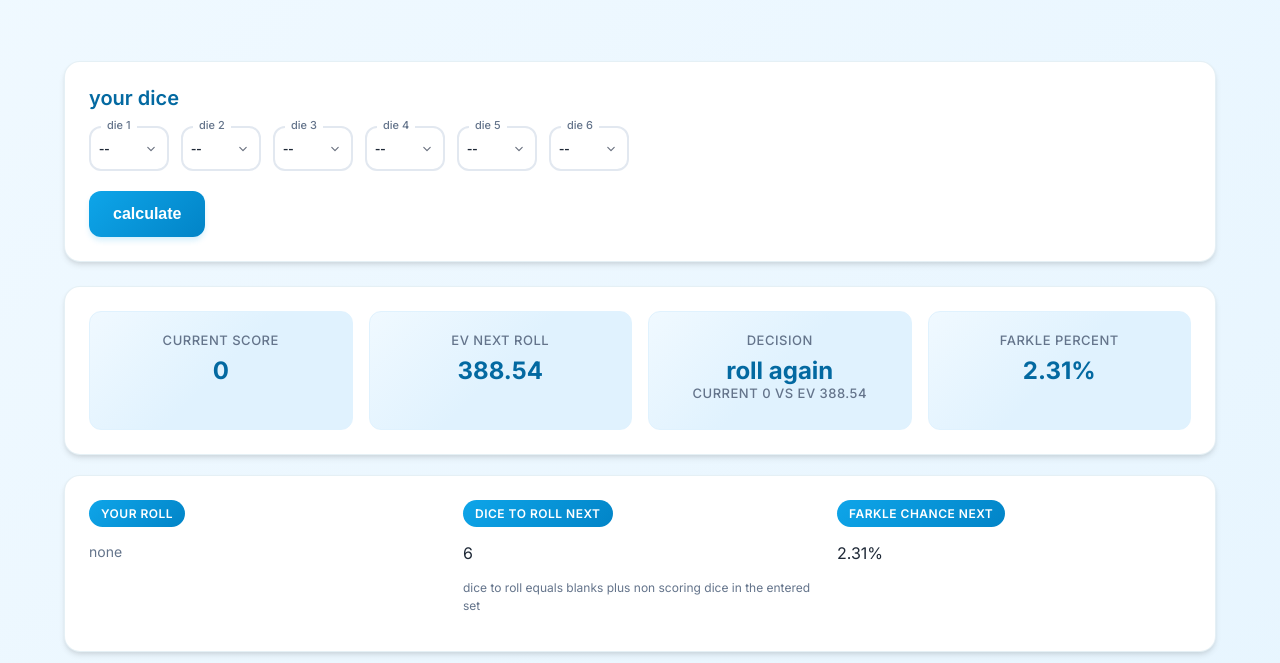
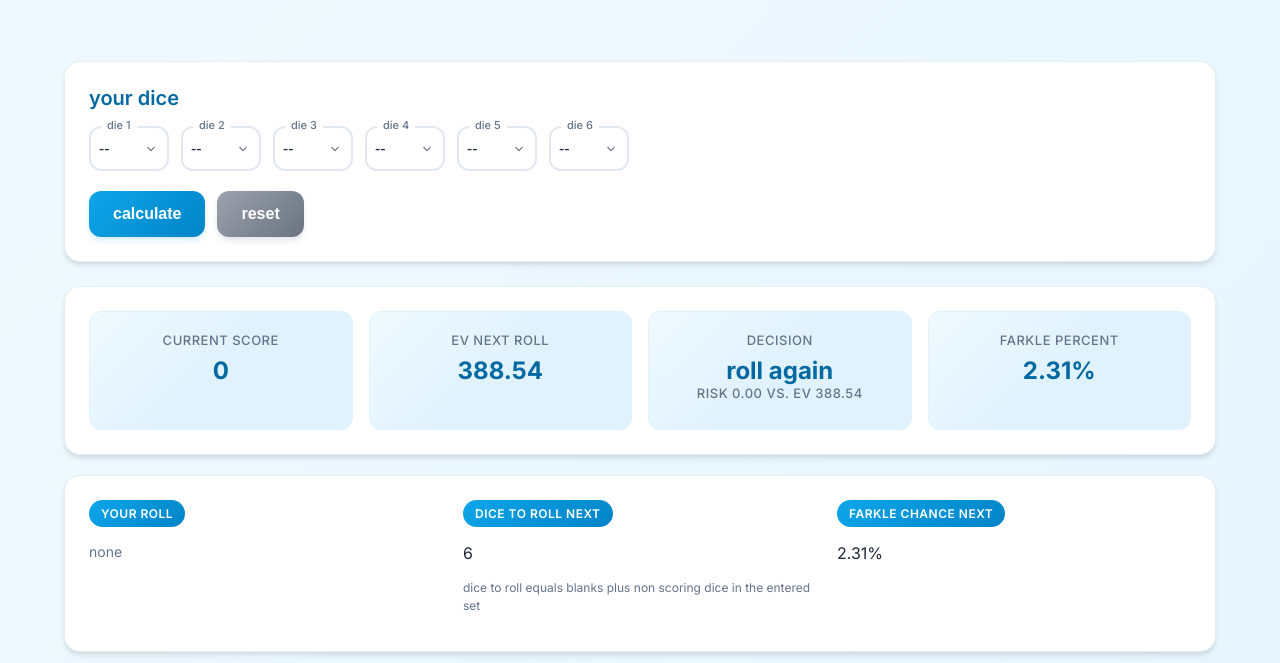
Before and after one commit to finnjclancy/farkle-optimisation, a plain HTML site: page index.html in a window 1280 px wide. Shown: the part 137-800 px from the top of the page. Drawn offline with Linux system fonts and the light colour scheme.

Commit message:
add reset button

```diff
--- a/index.html
+++ b/index.html
@@ -133,6 +133,28 @@
     }
 
     .calculate-btn:active {
+      transform: translateY(0);
+    }
+
+    .reset-btn {
+      padding: 14px 24px;
+      border: 0;
+      border-radius: 12px;
+      background: linear-gradient(135deg, #9ca3af 0%, #6b7280 100%);
+      color: white;
+      font-size: 16px;
+      font-weight: 600;
+      cursor: pointer;
+      transition: all 0.2s ease;
+      box-shadow: 0 4px 6px -1px rgba(107, 114, 128, 0.2);
+    }
+
+    .reset-btn:hover {
+      transform: translateY(-1px);
+      box-shadow: 0 6px 12px -1px rgba(107, 114, 128, 0.3);
+    }
+
+    .reset-btn:active {
       transform: translateY(0);
     }
 
@@ -310,6 +332,7 @@
       <div class="row" id="inputs"></div>
       <div class="row" style="margin-top: 20px;">
         <button class="calculate-btn" id="calcBtn">calculate</button>
+        <button class="reset-btn" id="resetBtn">reset</button>
       </div>
     </div>
 
@@ -535,13 +558,11 @@ function computeCurrentScoreAndDiceLeft(){
   const nonScoringAmongEntered = dice.length - scored.used;
   let diceLeft = blanks + nonScoringAmongEntered;
 
-  // *** CORRECTION IS HERE ***
   // If all dice used for scoring result in 0 dice left to roll,
   // it's "hot dice", so the player gets to roll all 6 again.
   if (diceLeft === 0 && scored.used > 0) {
     diceLeft = 6;
   }
-  // *** END CORRECTION ***
 
   return { currentDice: dice, currentScore: scored.total, comps: scored.comps, diceLeft };
 }
@@ -561,7 +582,8 @@ function render(){
   q += `<div class="box"><div class="label">current score</div><div class="value">${currentScore}</div></div>`;
   q += `<div class="box"><div class="label">ev next roll</div><div class="value">${next.totalEV.toFixed(2)}</div></div>`;
   const decision = shouldRoll ? 'roll again' : 'bank it';
-  q += `<div class="box"><div class="label">decision</div><div class="value ${shouldRoll?'good':'bad'}">${decision}</div><div class="label">current ${currentScore} vs ev ${next.totalEV.toFixed(2)}</div></div>`;
+  const risk = currentScore * next.farkleProb;
+  q += `<div class="box"><div class="label">decision</div><div class="value ${shouldRoll?'good':'bad'}">${decision}</div><div class="label small">risk ${risk.toFixed(2)} vs. EV ${next.totalEV.toFixed(2)}</div></div>`;
   q += `<div class="box"><div class="label">farkle percent</div><div class="value">${(next.farkleProb*100).toFixed(2)}%</div></div>`;
   q += '</div></div>';
   quick.innerHTML = q;
@@ -632,8 +654,20 @@ function render(){
   results.innerHTML = html;
 }
 
-// wire up
+// *** NEW JAVASCRIPT FUNCTION ***
+function resetDice() {
+  const diceSelects = document.querySelectorAll('#inputs select');
+  diceSelects.forEach(select => {
+    select.value = '';
+  });
+  // Re-render to clear the results and show the initial state
+  render();
+}
+
+// wire up calculate button
 document.getElementById('calcBtn').addEventListener('click', render);
+// wire up reset button
+document.getElementById('resetBtn').addEventListener('click', resetDice);
 
 // do an initial render for zero dice
 render();
```
